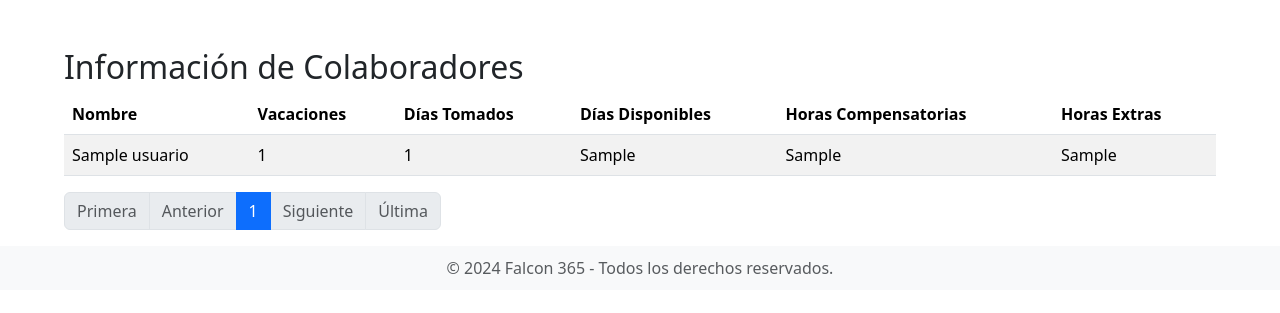
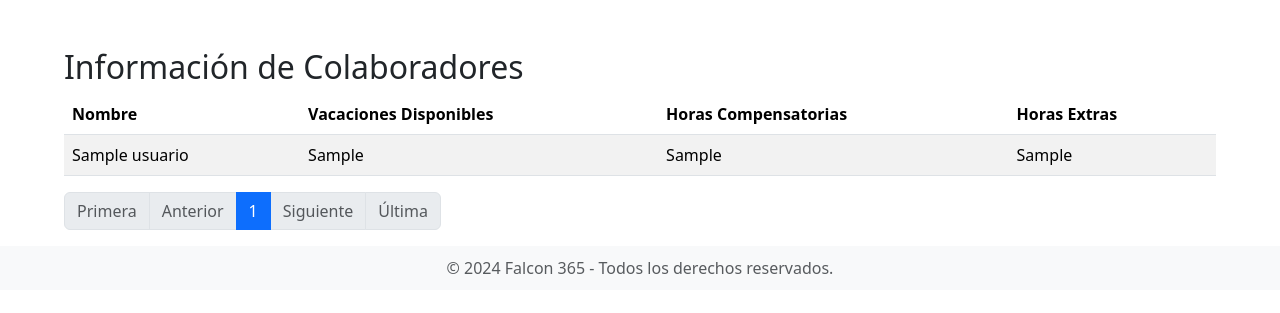
Before and after one commit to ITFalconIngenieria/sistemaVacaciones, a Django app: template gestion_empresa/gestion_rrhh/templates/colaboradores_info.html in a window 1280 px wide. Shown: the part 66-379 px from the top of the page. Run offline with Django 3.2, Linux system fonts and the light colour scheme; the template is opened without the code that fills it: most values are stand-ins (such as "Sample title", 1, 10 or a date in 2020); some libraries are stand-ins or nearby versions.

Commit message:
ajustando columnas

```diff
--- a/gestion_empresa/gestion_rrhh/templates/colaboradores_info.html
+++ b/gestion_empresa/gestion_rrhh/templates/colaboradores_info.html
@@ -10,10 +10,7 @@
         <thead>
             <tr>
                 <th>Nombre</th>
-                <th>Vacaciones</th>
-                <th>Días Tomados</th>
-                <!-- <th>Días Ajustados</th> -->
-                <th>Días Disponibles</th>
+                <th>Vacaciones Disponibles</th>
                 <th>Horas Compensatorias</th>
                 <th>Horas Extras</th>
 
@@ -23,9 +20,6 @@
             {% for data in page_obj %}
             <tr>
                 <td>{{ data.usuario.get_full_name }}</td>
-                <td>{{ data.dias_data.total_asignados }}</td>
-                <td>{{ data.dias_data.total_tomados }}</td>
-                <!-- <td>{{ data.dias_data.total_ajustados }}</td> -->
                 <td>{{ data.dias_data.dias_disponibles }}</td>
                 <td>{{ data.horas_data.HC }}</td>
                 <td>{{ data.horas_data.HE }}</td>
```
